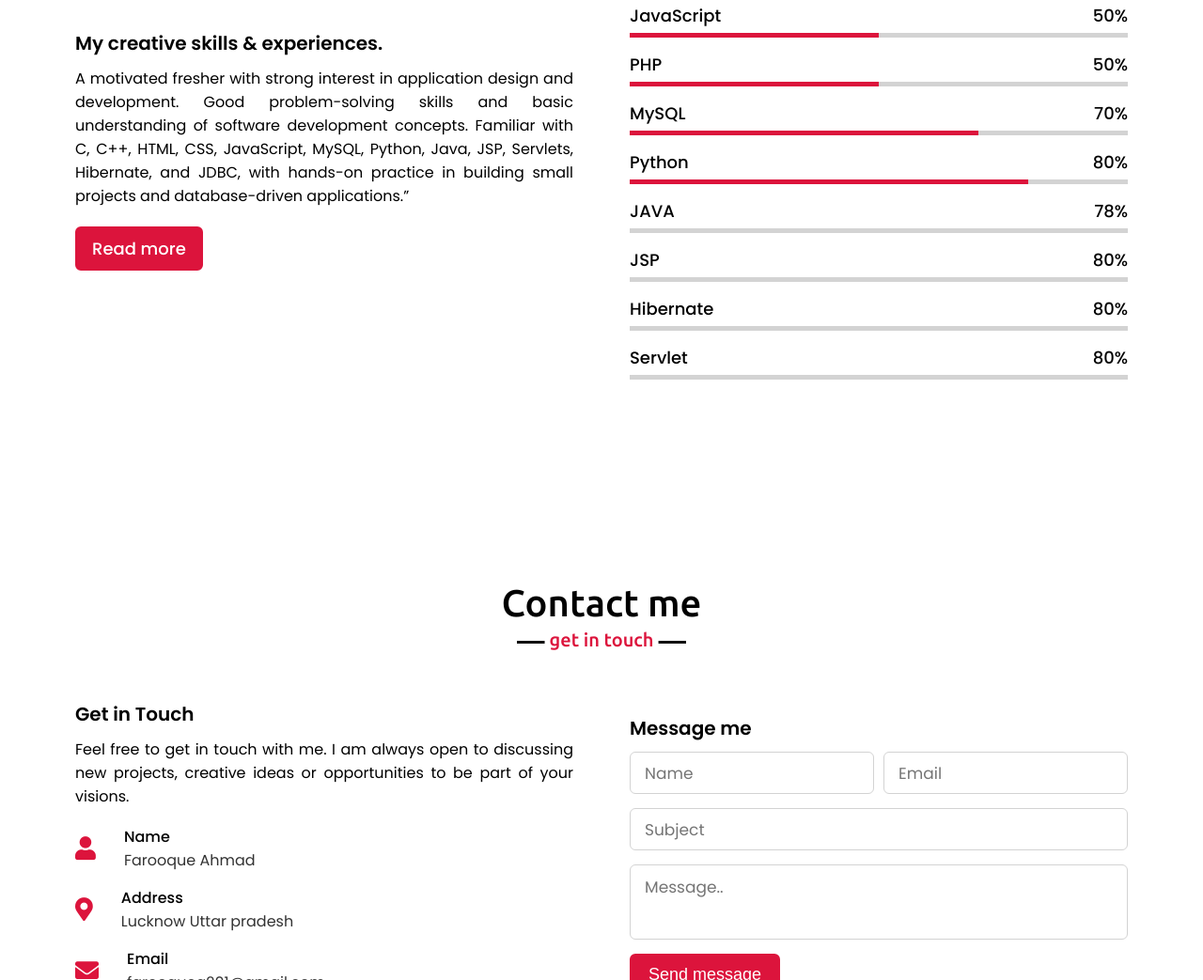
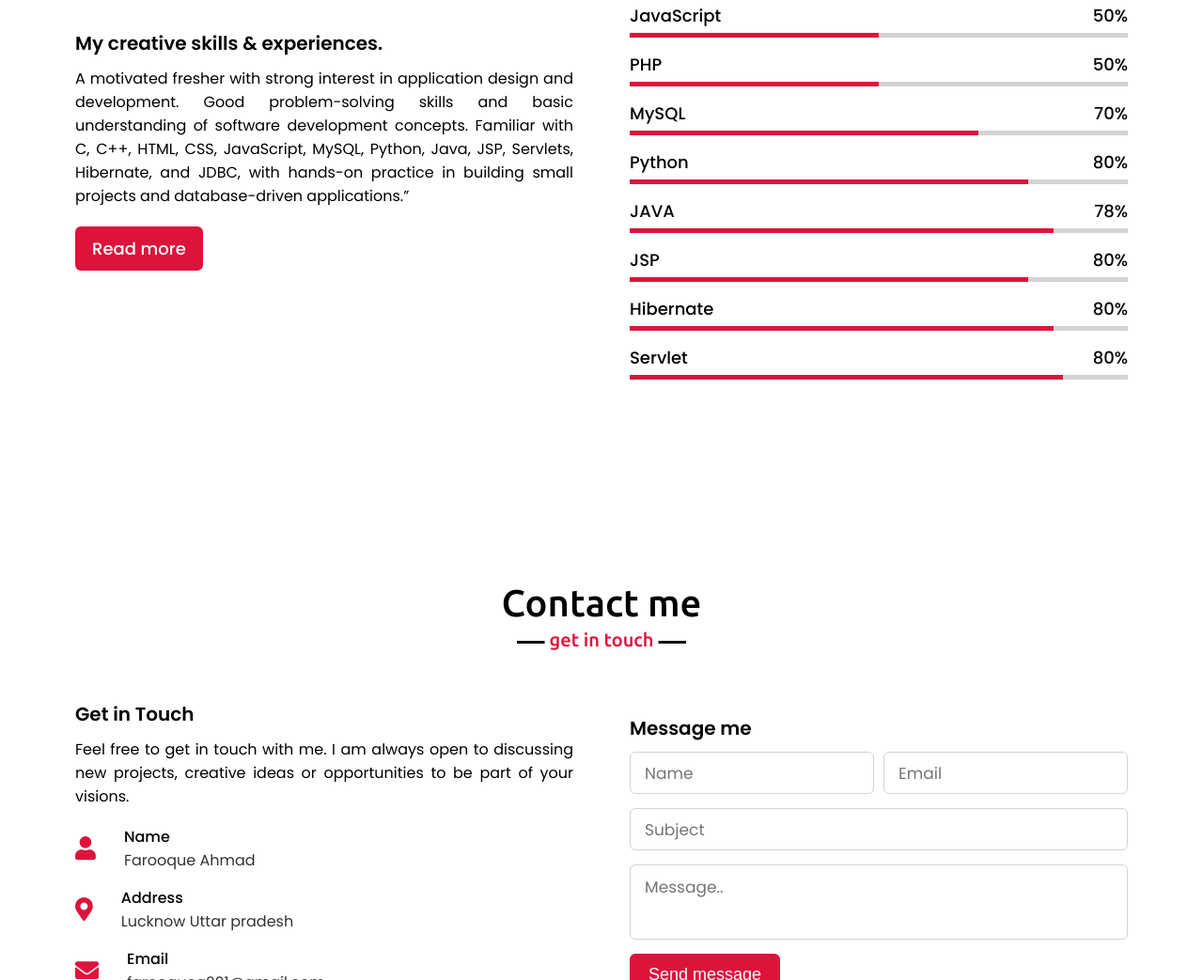
Before and after one commit to Farooque-Ahmad/Portfolio, a plain HTML site: page index.html in a window 1280 px wide. Shown: the part 2617-3660 px from the top of the page at 94% size. Drawn offline with nearby package versions, Linux system fonts and the light colour scheme.

Commit message:
Update style.css

```diff
--- a/style.css
+++ b/style.css
@@ -456,19 +456,19 @@ section .title::after {
     width: 80%;
 }
 
-.skills-content .right .JAVA::before {
+.skills-content .right .java::before {
     width: 85%;
 }
-.skills-content .right .JSP::before {
+.skills-content .right .jsp::before {
     width: 80%;
 }
-.skills-content .right .Hibernate::before {
+.skills-content .right .hibernate::before {
     width: 85%;
 }
-.skills-content .right .JDBC::before {
+.skills-content .right .jdbc::before {
     width: 87%;
 }
-.skills-content .right .Servlet::before {
+.skills-content .right .servlet::before {
     width: 87%;
 }
 
```
